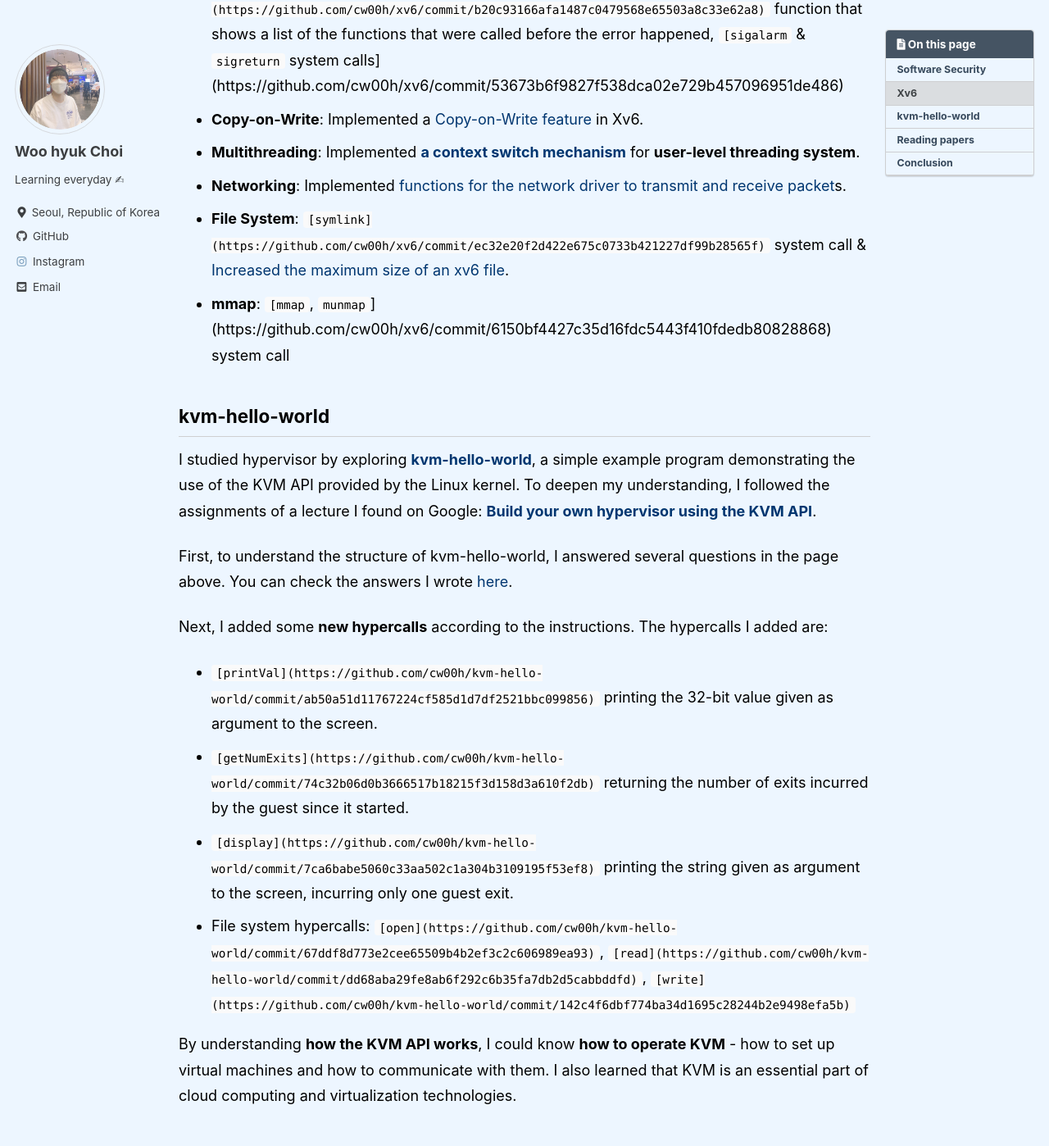
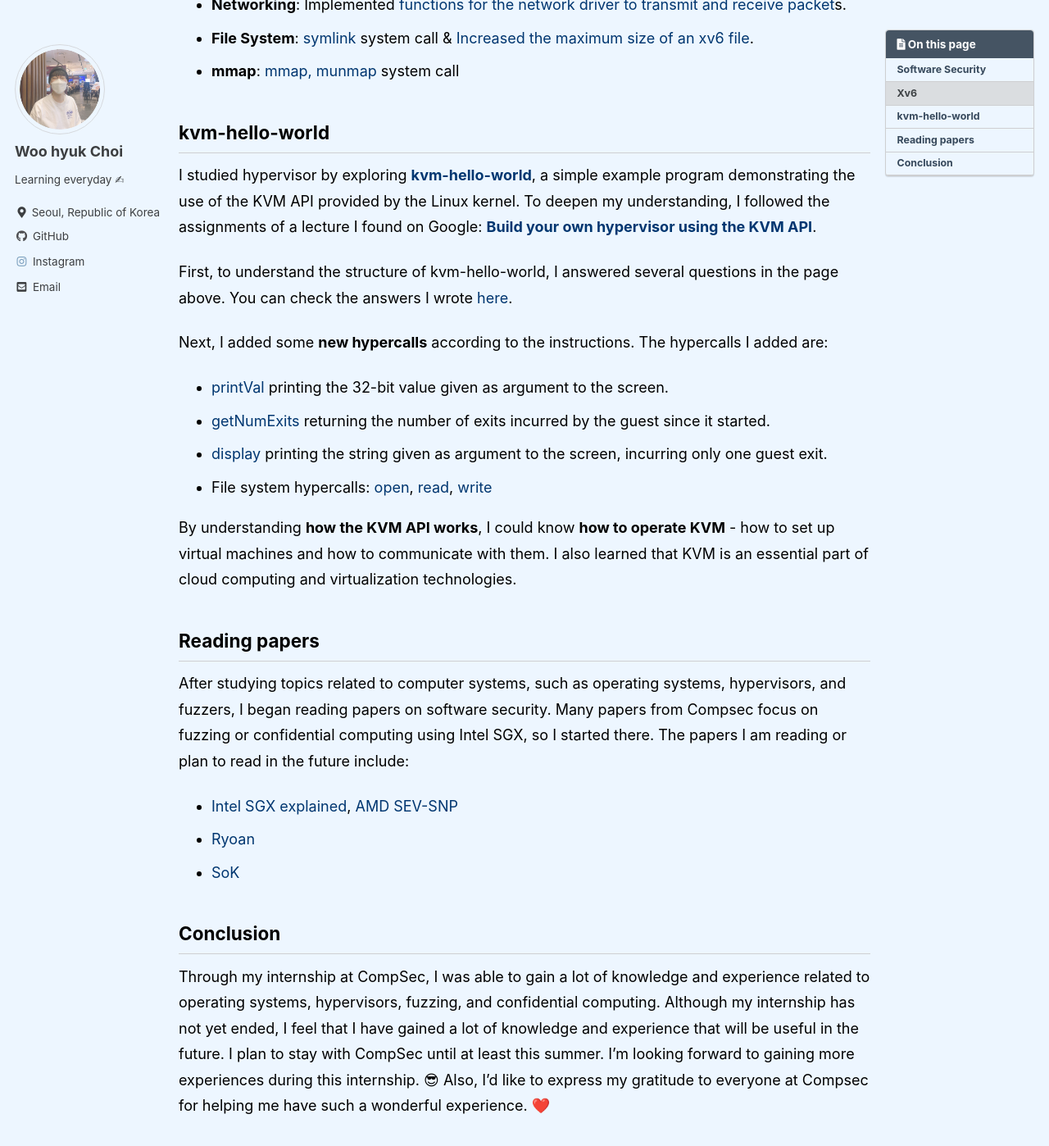
Before and after one commit to cw00h/cw00h.github.io, a Jekyll site: the page built from _posts/2023-02-11-compsec-23winter.md, in a window 1280 px wide and 1400 px high, scrolled down 1969 px. Shown: the whole window at 82% size. Built offline with Jekyll 4.4.1, drawn with Linux system fonts in a browser that asks for light colours; cached includes are drawn as plain includes; comment, search, counter and statistics services are not loaded; some of the changed text lies outside the part shown.

Commit message:
Docs: Fix typo in compsec-23winter.md

```diff
--- a/_posts/2023-02-11-compsec-23winter.md
+++ b/_posts/2023-02-11-compsec-23winter.md
@@ -44,14 +44,14 @@
 
 Main features that I developed in Xv6 are as follows:
 
-- **Basic system calls**: `[trace](https://github.com/cw00h/xv6/commit/ee2f0a2486864e09a6964eec3e41e5608259f44f)`, `[sysinfo](https://github.com/cw00h/xv6/commit/b62297c310808c3135104069183d7f01982777fa)` system calls
-- **Page table**: `[pgacess](https://github.com/cw00h/xv6/commit/ee4d06b91827a9978dcdec8d17716002980f3897)` system call that prints which page has been accessed
-- **Trap**: `[backtrace](https://github.com/cw00h/xv6/commit/b20c93166afa1487c0479568e65503a8c33e62a8)` function that shows a list of the functions that were called before the error happened, `[sigalarm` & `sigreturn` system calls](https://github.com/cw00h/xv6/commit/53673b6f9827f538dca02e729b457096951de486)
+- **Basic system calls**: [trace](https://github.com/cw00h/xv6/commit/ee2f0a2486864e09a6964eec3e41e5608259f44f), [sysinfo](https://github.com/cw00h/xv6/commit/b62297c310808c3135104069183d7f01982777fa) system calls
+- **Page table**: [pgacess](https://github.com/cw00h/xv6/commit/ee4d06b91827a9978dcdec8d17716002980f3897) system call that prints which page has been accessed
+- **Trap**: [backtrace](https://github.com/cw00h/xv6/commit/b20c93166afa1487c0479568e65503a8c33e62a8) function that shows a list of the functions that were called before the error happened, [sigalarm & sigreturn system calls](https://github.com/cw00h/xv6/commit/53673b6f9827f538dca02e729b457096951de486)
 - **Copy-on-Write**: Implemented a [Copy-on-Write feature](https://github.com/cw00h/xv6/commit/36f1e31f05d7263961cd5bcbfb26bc202b774a07) in Xv6.
 - **Multithreading**: Implemented **[a context switch mechanism](https://github.com/cw00h/xv6/commit/49b1e5e761e9fff2049a16f099e9948a9d61e338)** for **user-level threading system**.
 - **Networking**: Implemented [functions for the network driver to transmit and receive packet](https://github.com/cw00h/xv6/commit/baf0049dbc627b9f9e6d2293fb1d328368c9a58c)s.
-- **File System**: `[symlink](https://github.com/cw00h/xv6/commit/ec32e20f2d422e675c0733b421227df99b28565f)` system call & [Increased the maximum size of an xv6 file](https://github.com/cw00h/xv6/commit/9f1aa1972d537470750e853068a811147dd3f0aa).
-- **mmap**: `[mmap`, `munmap`](https://github.com/cw00h/xv6/commit/6150bf4427c35d16fdc5443f410fdedb80828868) system call
+- **File System**: [symlink](https://github.com/cw00h/xv6/commit/ec32e20f2d422e675c0733b421227df99b28565f) system call & [Increased the maximum size of an xv6 file](https://github.com/cw00h/xv6/commit/9f1aa1972d537470750e853068a811147dd3f0aa).
+- **mmap**: [mmap, munmap](https://github.com/cw00h/xv6/commit/6150bf4427c35d16fdc5443f410fdedb80828868) system call
 
 ## kvm-hello-world
 
@@ -61,10 +61,10 @@
 
 Next, I added some **new hypercalls** according to the instructions. The hypercalls I added are:
 
-- `[printVal](https://github.com/cw00h/kvm-hello-world/commit/ab50a51d11767224cf585d1d7df2521bbc099856)` printing the 32-bit value given as argument to the screen.
-- `[getNumExits](https://github.com/cw00h/kvm-hello-world/commit/74c32b06d0b3666517b18215f3d158d3a610f2db)` returning the number of exits incurred by the guest since it started.
-- `[display](https://github.com/cw00h/kvm-hello-world/commit/7ca6babe5060c33aa502c1a304b3109195f53ef8)` printing the string given as argument to the screen, incurring only one guest exit.
-- File system hypercalls: `[open](https://github.com/cw00h/kvm-hello-world/commit/67ddf8d773e2cee65509b4b2ef3c2c606989ea93)`, `[read](https://github.com/cw00h/kvm-hello-world/commit/dd68aba29fe8ab6f292c6b35fa7db2d5cabbddfd)`, `[write](https://github.com/cw00h/kvm-hello-world/commit/142c4f6dbf774ba34d1695c28244b2e9498efa5b)`
+- [printVal](https://github.com/cw00h/kvm-hello-world/commit/ab50a51d11767224cf585d1d7df2521bbc099856) printing the 32-bit value given as argument to the screen.
+- [getNumExits](https://github.com/cw00h/kvm-hello-world/commit/74c32b06d0b3666517b18215f3d158d3a610f2db) returning the number of exits incurred by the guest since it started.
+- [display](https://github.com/cw00h/kvm-hello-world/commit/7ca6babe5060c33aa502c1a304b3109195f53ef8) printing the string given as argument to the screen, incurring only one guest exit.
+- File system hypercalls: [open](https://github.com/cw00h/kvm-hello-world/commit/67ddf8d773e2cee65509b4b2ef3c2c606989ea93), [read](https://github.com/cw00h/kvm-hello-world/commit/dd68aba29fe8ab6f292c6b35fa7db2d5cabbddfd), [write](https://github.com/cw00h/kvm-hello-world/commit/142c4f6dbf774ba34d1695c28244b2e9498efa5b)
 
 By understanding **how the KVM API works**, I could know **how to operate KVM** - how to set up virtual machines and how to communicate with them. I also learned that KVM is an essential part of cloud computing and virtualization technologies.
 
```
